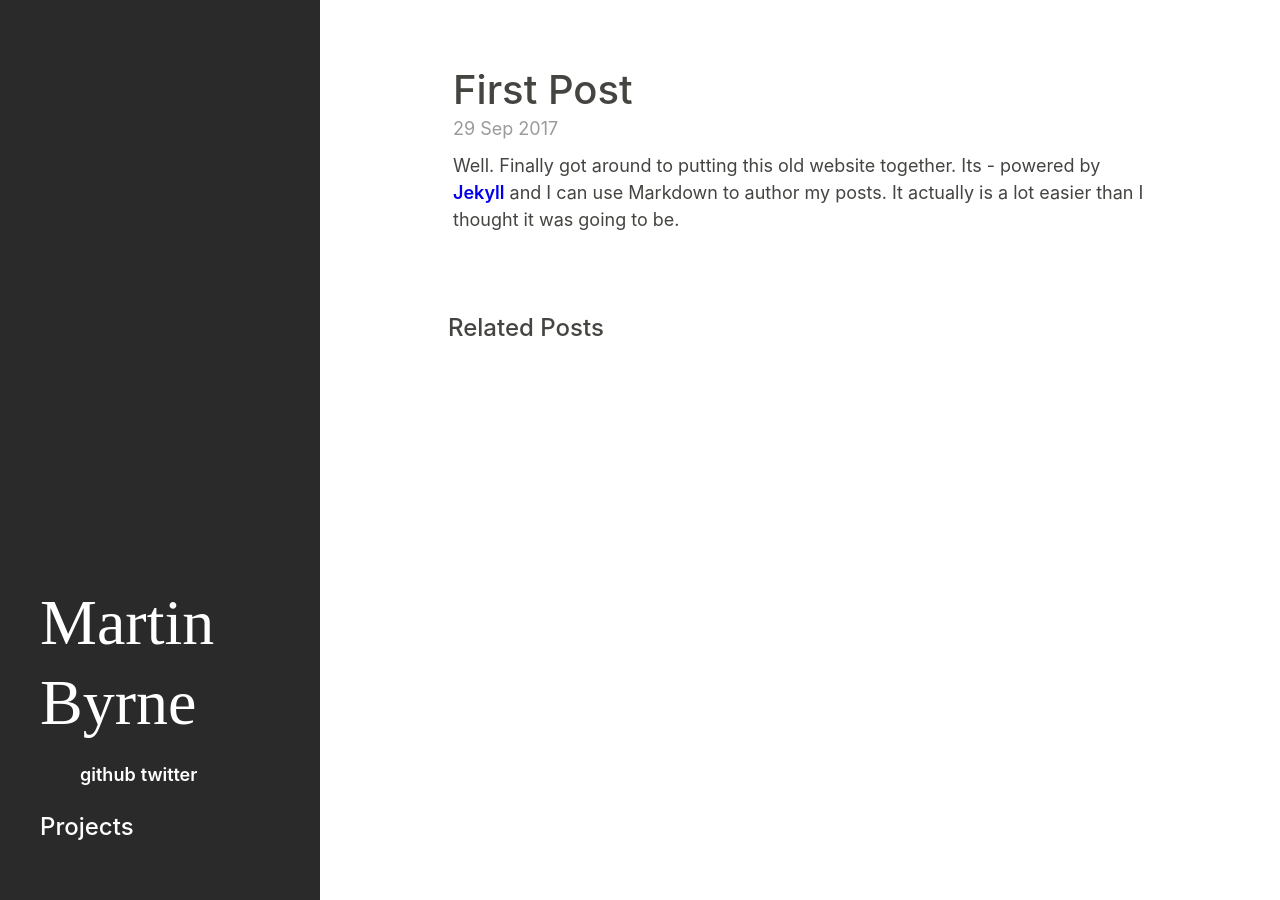
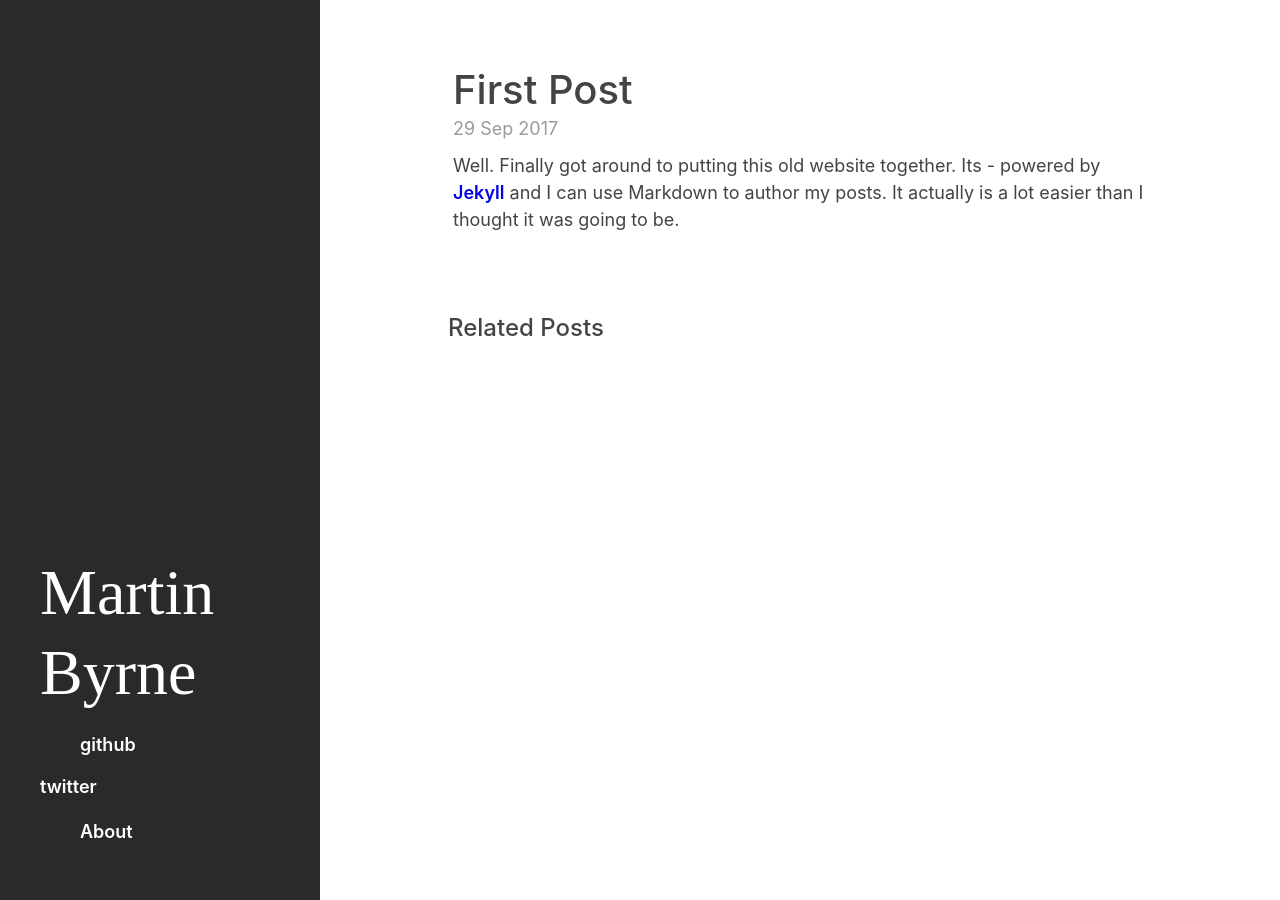
Before and after one commit to marb61a/marb61a.github.io, a Jekyll site: the page built from _posts/2017-09-29-First-Post.md, in a window 1280 px wide. Built offline with Jekyll 4.4.1, drawn with Linux system fonts in a browser that asks for light colours.

Commit message:
Update default.html

```diff
--- a/_layouts/default.html
+++ b/_layouts/default.html
@@ -17,12 +17,12 @@
         <h1><a href="/">Martin Byrne</a></h1>
         <ul>
           <li><a href="https://github.com/marb61a" >github</a></li>
+        </ul>
+        <ulY
           <li><a href="https://twitter.com/marb61a" >twitter</a></li>
         </ul>
-        <h3>Projects</h3>
         <ul>
-          <li><a href=""></a></li>
-          <li><a href=""></a></li>
+          <li><a href="/about">About</a></li>
         </ul>
       </div>
     </header>
```
